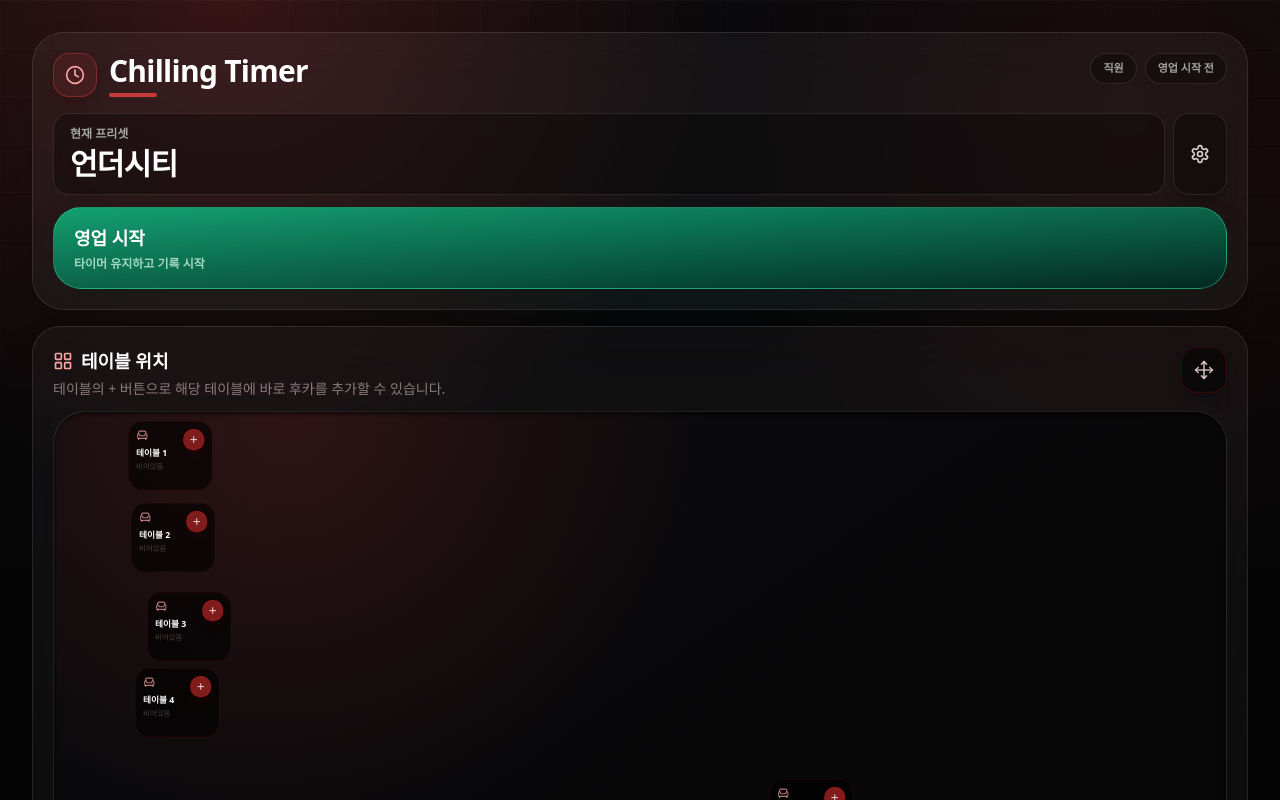
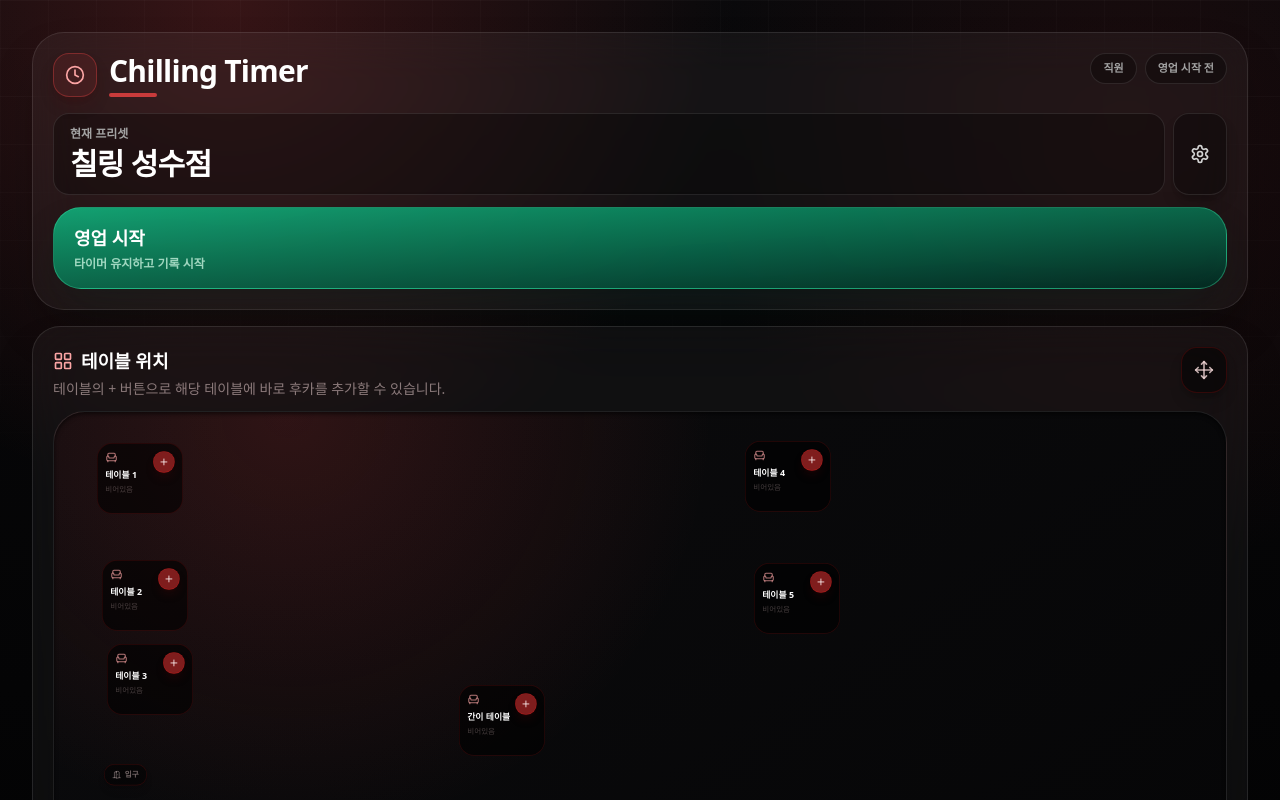
Before and after one commit to jigolee94/chilling-hookah-timer, a React (Vite) app: page / in a window 1280 px wide. Shown: the top 800 px of the page. Built offline with nearby package versions, Linux system fonts and the light colour scheme.

Commit message:
Add files via upload

```diff
--- a/src/App.jsx
+++ b/src/App.jsx
@@ -1,9 +1,9 @@
 import React, { useEffect, useMemo, useRef, useState } from "react";
 import { Plus, Bell, BellOff, CheckCircle2, RotateCcw, Trash2, Clock, Settings, Armchair, LayoutGrid, Pencil, X, Move, ArrowUp, ArrowDown, ArrowLeft, ArrowRight, DoorOpen, Wine, CircleHelp, BookOpen, MapPin, Save, Download, Upload, Trophy, Star, ShieldCheck, Play, BarChart3 } from "lucide-react";
 
-const STORAGE_KEY = "hookah-timer-v3";
+const STORAGE_KEY = "hookah-timer-v5-seongsu-default";
 const DEFAULT_ADMIN_PIN = "1004";
-const DEFAULT_SELECTED_PRESET_ID = "preset-undercity";
+const DEFAULT_SELECTED_PRESET_ID = "preset-seongsu";
 const MANUAL_PDF_PATH = `${import.meta.env.BASE_URL}hookah_timer_user_manual-3.pdf`;
 
 const defaultFixtures = [
@@ -1012,8 +1012,8 @@ function HookahTimerAppInner() {
   const [showAdminPinPrompt, setShowAdminPinPrompt] = useState(false);
   const [adminPinInput, setAdminPinInput] = useState("");
   const [shift, setShift] = useState(() => normalizeShift(null));
-  const [selectedTableId, setSelectedTableId] = useState("table-1");
-  const [selectedLayoutTarget, setSelectedLayoutTarget] = useState({ type: "table", id: "table-1" });
+  const [selectedTableId, setSelectedTableId] = useState(() => defaultTables[0]?.id || "table-1");
+  const [selectedLayoutTarget, setSelectedLayoutTarget] = useState(() => ({ type: "table", id: defaultTables[0]?.id || "table-1" }));
   const [tick, setTick] = useState(Date.now());
   const [currentAlarm, setCurrentAlarm] = useState(null);
   const [notificationStatus, setNotificationStatus] = useState("");
```
